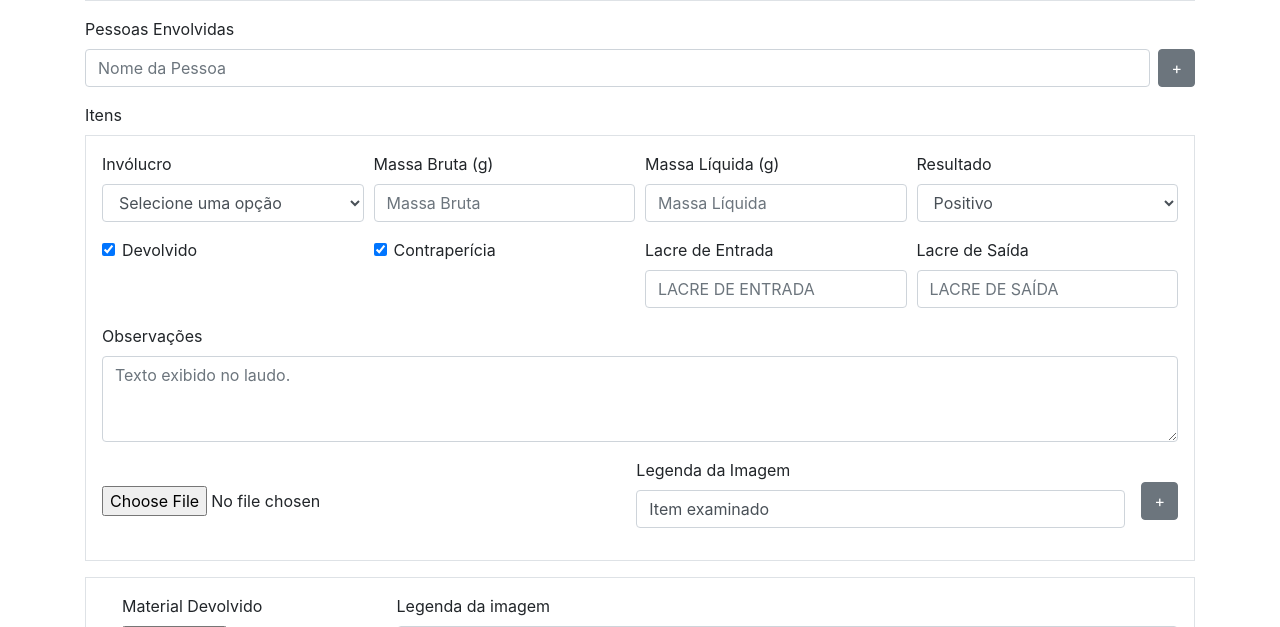
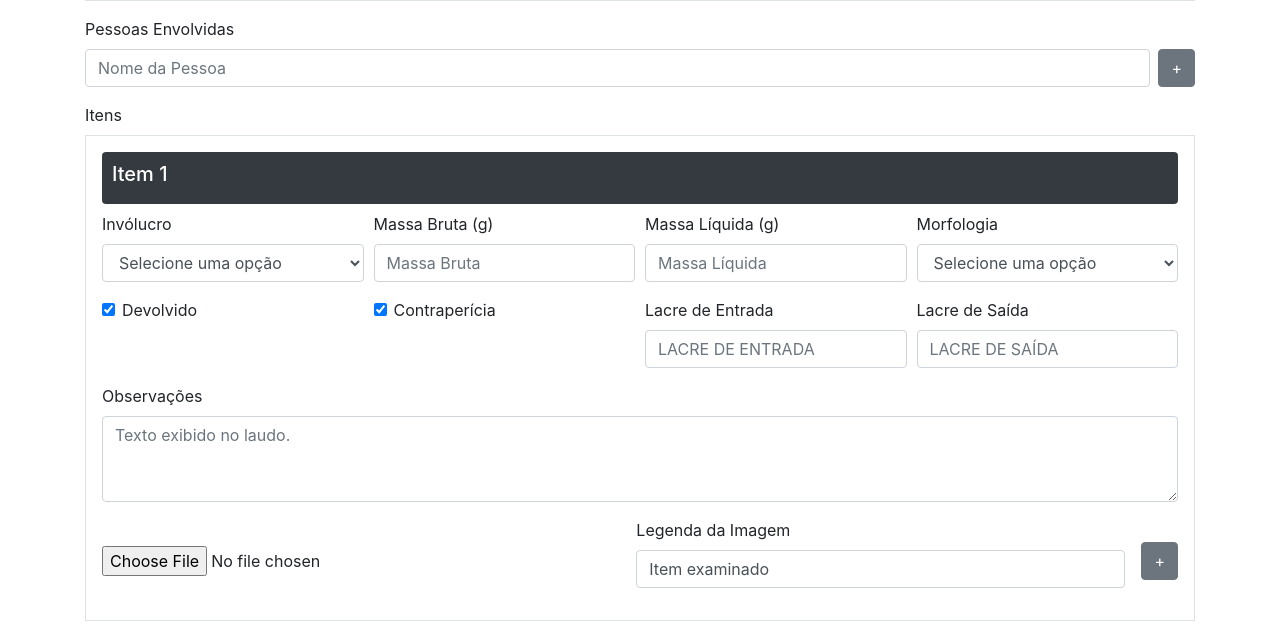
Before and after one commit to PeritoCriminal/MyReport, a Django app: page /drugs/ in a window 1280 px wide. Shown: the part 863-1490 px from the top of the page. Run offline with Django 5.2, Linux system fonts and the light colour scheme; the visitor is signed in with stand-in values (Sample User, id 1); some libraries are stand-ins or nearby versions.

Commit message:
drugs_report.html, combo para selecionar morfologias em elementos estáticos e criados dinamicamente

```diff
--- a/myreportapp/static/css/styles.css
+++ b/myreportapp/static/css/styles.css
@@ -3,6 +3,12 @@
     margin-bottom: 20px !important;
 }
 
+.item-header-dark {
+    background-color: #343a40;  /* Cor de fundo escura, ajuste conforme necessário */
+    color: #ffffff;  /* Cor do texto para garantir que seja visível sobre o fundo escuro */
+    padding: 10px;  /* Ajuste o preenchimento conforme necessário */
+    border-radius: 4px;  /* Opcional: adicione bordas arredondadas */
+}
 
 .reports-links {
     display: flex;
--- a/myreportapp/templates/drugs_report.html
+++ b/myreportapp/templates/drugs_report.html
@@ -98,6 +98,9 @@
     <div id="item-container">
         <label>Itens</label>
         <div class="item-group form-group border p-3 mb-3">
+            <div class="item-header-dark mb-2">
+                <h5>Item 1</h5>
+            </div>
             <div class="form-row">
                 <div class="form-group col-md-3">
                     <label for="packaging">Invólucro</label>
@@ -114,11 +117,9 @@
                     <input type="number" step="0.01" name="massa_liquida[]" id="massa-liquida" class="form-control" placeholder="Massa Líquida" required>
                 </div>
                 <div class="form-group col-md-3">
-                    <label for="resultado">Resultado</label>
-                    <select id="resultado" name="resultado[]" class="form-control">
-                        <option value="positivo">Positivo</option>
-                        <option value="inconclusivo">Inconclusivo</option>
-                        <option value="negativo">Negativo</option>
+                    <label for="morphology">Morfologia</label>
+                    <select id="morphology" name="morphology[]" class="form-control">
+                        <option value="">Selecione uma opção</option>
                     </select>
                 </div>
             </div>
@@ -229,35 +230,40 @@ document.getElementById('people-involved-container').addEventListener('click', f
 
 document.addEventListener('DOMContentLoaded', function() {
     // Função para adicionar um novo item
+    let itemCount = 1;  // Contador global para itens
+
 function addItem() {
+    itemCount++;  // Incrementa o contador para o novo item
+
     const container = document.getElementById('item-container');
     const newItem = document.createElement('div');
     newItem.className = 'item-group form-group border p-3 mb-3';
     newItem.innerHTML = `
+        <div class="item-header-dark mb-2">
+            <h5>Item ${itemCount}</h5>  <!-- Cabeçalho com número do item -->
+        </div>
         <div class="form-row">
             <div class="form-group col-md-3">
                 <label for="packaging">Invólucro</label>
-                    <select id="packaging" name="packaging[]" class="form-control">
+                <select class="packaging-select form-control">
                     <option value="">Selecione uma opção</option>
                 </select>
             </div>
 
             <div class="form-group col-md-3">
                 <label for="massa-bruta">Massa Bruta (g)</label>
-                    <input type="number" step="0.01" name="massa_bruta[]" id="massa-bruta" class="form-control" placeholder="Massa Bruta" required>
+                <input type="number" step="0.01" name="massa_bruta[]" class="form-control" placeholder="Massa Bruta" required>
             </div>
 
             <div class="form-group col-md-3">
                 <label for="massa-liquida">Massa Líquida (g)</label>
-                    <input type="number" step="0.01" name="massa_liquida[]" id="massa-liquida" class="form-control" placeholder="Massa Líquida" required>
+                <input type="number" step="0.01" name="massa_liquida[]" class="form-control" placeholder="Massa Líquida" required>
             </div>
 
             <div class="form-group col-md-3">
-                    <label for="resultado">Resultado</label>
-                    <select id="resultado" name="resultado[]" class="form-control">
-                        <option value="positivo">Positivo</option>
-                        <option value="inconclusivo">Inconclusivo</option>
-                        <option value="negativo">Negativo</option>
+                <label for="morphology">Morfologia</label>
+                <select class="morphology-select form-control">
+                    <option value="">Selecione uma opção</option>
                 </select>
             </div>
         </div>
@@ -265,33 +271,33 @@ document.addEventListener('DOMContentLoaded', function() {
         <div class="form-row">
             <div class="form-group col-md-3">
                 <div class="form-check">
-                        <input type="checkbox" name="devolvido[]" id="devolvido" class="form-check-input" checked>
-                        <label for="devolvido" class="form-check-label">Devolvido</label>
+                    <input type="checkbox" name="devolvido[]" class="form-check-input" checked>
+                    <label class="form-check-label">Devolvido</label>
                 </div>
             </div>
 
             <div class="form-group col-md-3">
                 <div class="form-check">
-                        <input type="checkbox" name="contrapericia[]" id="contrapericia" class="form-check-input" checked>
-                        <label for="contrapericia" class="form-check-label">Contraperícia</label>
+                    <input type="checkbox" name="contrapericia[]" class="form-check-input" checked>
+                    <label class="form-check-label">Contraperícia</label>
                 </div>
             </div>
 
             <div class="form-group col-md-3">
                 <label for="lacre-entrada">Lacre de Entrada</label>
-                    <input type="text" name="lacre_entrada[]" id="lacre-entrada" class="form-control" placeholder="Lacre de Entrada" style="text-transform: uppercase;" required>
+                <input type="text" name="lacre_entrada[]" class="form-control" placeholder="Lacre de Entrada" style="text-transform: uppercase;" required>
             </div>
 
             <div class="form-group col-md-3">
                 <label for="lacre-saida">Lacre de Saída</label>
-                    <input type="text" name="lacre_saida[]" id="lacre-saida" class="form-control" placeholder="Lacre de Saída" style="text-transform: uppercase;" required>
+                <input type="text" name="lacre_saida[]" class="form-control" placeholder="Lacre de Saída" style="text-transform: uppercase;" required>
             </div>
         </div>
 
         <!-- Campo de texto para observações -->
         <div class="form-group">
             <label for="observacoes">Observações</label>
-                <textarea class="form-control" id="observacoes" name="observacoes[]" rows="3" placeholder="Texto exibido no laudo."></textarea>
+            <textarea class="form-control" name="observacoes[]" rows="3" placeholder="Texto exibido no laudo."></textarea>
         </div>
 
         <div class="d-flex justify-content-between align-items-center mt-3">
@@ -299,7 +305,7 @@ document.addEventListener('DOMContentLoaded', function() {
 
             <div class="form-check form-group flex-grow-1 mx-3 w-100">
                 <label for="imagem-legenda_item">Legenda da Imagem</label>
-                    <input type="text" class="form-control" id="imagem-legenda_item" name="imagem_legenda_item[]" value="Item examinado">
+                <input type="text" class="form-control" name="imagem_legenda_item[]" value="Item examinado">
             </div>
 
             <button type="button" class="btn btn-secondary add-item">+</button>
@@ -308,11 +314,11 @@ document.addEventListener('DOMContentLoaded', function() {
     `;
 
     container.appendChild(newItem);
+    const newSelectPac = newItem.querySelector('.packaging-select');
+    populateSelectPac(newSelectPac);
 
-
-        const newSelect = newItem.querySelector('#packaging');
-        populateSelect(newSelect);
-
+    const newSelectMorph = newItem.querySelector('.morphology-select');
+    populateSelectMorph(newSelectMorph);
 
     // Adiciona event listeners aos novos botões
     newItem.querySelector('.add-item').addEventListener('click', addItem);
@@ -330,10 +336,12 @@ document.addEventListener('DOMContentLoaded', function() {
     });
 });
 
+
+
+
+
 const packaging = {{ packaging|safe }};
-
-// Função para popular o combobox
-function populateSelect(selectElement) {
+function populateSelectPac(selectElement) {
     for (const key in packaging) {
         const option = document.createElement('option');  // Cria o elemento <option>
         option.value = key;  // Define o valor como a chave do dicionário
@@ -341,10 +349,18 @@ function populateSelect(selectElement) {
         selectElement.appendChild(option);  // Adiciona a opção ao combobox
     }
 }
-document.querySelectorAll('select[name="packaging[]"]').forEach(populateSelect);
-// Seleciona todos os elementos <select> com o atributo name="packaging[]"
+document.querySelectorAll('select[name="packaging[]"]').forEach(populateSelectPac);
 
-
+const morphology = {{ morphology|safe }};
+function populateSelectMorph(selectElement) {
+    for (const key in morphology) {
+        const option = document.createElement('option');  // Cria o elemento <option>
+        option.value = key;  // Define o valor como a chave do dicionário
+        option.text = key;  // Define o texto da opção como a chave do dicionário
+        selectElement.appendChild(option);  // Adiciona a opção ao combobox
+    }
+}
+document.querySelectorAll('select[name="morphology[]"]').forEach(populateSelectMorph);
 
 
 
--- a/myreportapp/views/drugs_report.py
+++ b/myreportapp/views/drugs_report.py
@@ -54,6 +54,40 @@ def drugs_report(request):
     'Garrafa pet': 'Garrafa(s) aparentemente do tipo PET, fechada(s) por tampa própria de rosca, contendo'
     }
 
+    morphology = {
+    'erva': 'porção de fragmentos vegetais ressequidos, constituídos de folhas, folíolos, inflorescências, caules e frutos.',
+    'tijolo': 'contendo porção de fragmentos vegetais ressequidos, constituídos de folhas, folíolos, inflorescências, caules e frutos, compactados na forma de tijolo.',
+    'planta': 'contendo planta arbustiva com [XX] cm de comprimento e constituído por raiz, caule, folhas, folíolos, inflorescência e frutos',
+    'haxixe': 'contendo porção de substância de aspecto resinoso de coloração amarronzada e de morfologia irregular',
+    'cigarro íntegro': 'contendo cigarro(s) artesanal(ais) confeccionado(s) em papel, contendo fragmentos vegetais ressequidos, constituídos de folhas, folíolos, inflorescências, caules e frutos.',
+    'cigarro queimado': 'contendo cigarro(s) artesanal(ais) parcialmente queimado(s), confeccionado(s) em papel, contendo fragmentos vegetais ressequidos, constituídos de folhas, folíolos, inflorescências, caules e frutos.',
+    'pó': 'contendo porção de material sólido particulado',
+    'pedra': 'contendo porção de material sólido petrificado',
+    'líquido': 'contendo fração líquida translúcida e volátil.',
+    'resina': 'contendo porção de material resinoso',
+    'comprimido': 'contendo porção de material particulado, compactado na forma de comprimido',
+    'selo': 'contendo segmento de papel ilustrado, do tipo "picote" (selo).',
+    'outros': '[Descreva a Morfologia]',
+    'granulado': 'contendo porção de material sólido particulado com grânulos',
+    'dichavador': 'contendo dichavador, do tipo triturador de rotação manual, da marca [X]/ sem marca aparente, de [material: madeira/metal/plástico/material sintético], composto por [X] partes, apresentado resquícios/sujidades.',
+    'Semente/ fruto de maconha': 'contendo porção de material com aspecto de origem vegetal, de formato esférico, coloração amarronzada e com diâmetro médio de aproximadamente 3,0 mm (três milímetros).',
+    'K4': 'contendo segmento(s) de papel de cor [descreva a cor]',
+    'Liquidificador': 'contendo liquidificador, da marca [X]/ sem marca aparente, composto por base e recipiente com hélice de pás cortantes, apresentando resquícios/sujidades.',
+    'balança': 'contendo balança, da marca [X]/ sem marca aparente, com mostrador digital, de carga máxima nominal de [X], apresentando resquícios/sujidades.',
+    'faca': 'contendo faca, da marca [X]/ sem marca aparente, constituída por uma lâmina metálica cortante presa a um cabo de [material: madeira/metal/plástico], apresentando resquícios/sujidades.',
+    'tesoura': 'contendo tesoura, da marca [X]/ sem marca aparente, constituída por duas lâminas metálicas cortantes, unidas por um eixo, apresentando resquícios/sujidades.',
+    'embalagem plástica com resquícios': 'contendo embalagens plásticas com massa total de [x] grama(s), cada unidade dotada de dimensões aproximadas de [x] cm de comprimento por [x] cm de largura, apresentando resquícios/sujidades.',
+    'rolo de plástico filme/papel alumínio/ fita adesiva': 'contendo rolo de [plástico filme / papel alumínio / fita adesiva], da marca [X]/ sem marca aparente, apresentando resquícios/sujidades.',
+    'mochila/bolsa/mala': 'contendo [mochila / bolsa / mala], de [tecido / couro / material sintético / lona], constituída de [X] compartimentos, apresentando resquícios/sujidades.',
+    'skunk': 'contendo porção de fragmentos vegetais não compactados e constituídos principalmente de inflorescências',
+    'Pote com sujidades': 'contendo recipiente de [cerâmica, vidro, plástico, metal, louça] dotado de tampa própria, apresentando resquícios/sujidades.',
+    'cachimbo': 'contendo cachimbo [opcional: artesanal], de [material: madeira, barro, metal], constituído por um tubo delgado, apresentando fornilho em uma de suas extremidades contendo resquícios/sujidades.',
+    'Frutos maconha': 'contendo frutos do tipo aquênio, ovalados, medindo cerca de 3 mm (três milímetros) de largura por 5 mm (cinco milímetros) de comprimento, com casca brilhante, dura e finamente reticulada.',
+    'prato': 'contendo prato de [material: vidro, plástico, metal, louça], de formato [circular, quadrado], do tipo [raso, fundo] apresentando resquícios/sujidades.',
+    'peneira': 'contendo peneira de formato circular, dotada de cabo e trama [material: metálicos, de plástico], apresentando resquícios/sujidades.'
+    }
+
+
     # Contexto para renderizar o template
     context = {
         'protocol_prefix': 'TOX',
@@ -65,6 +99,7 @@ def drugs_report(request):
         'user_name': user.full_name,
         'msg_about_this_form_to_user': msg_about_this_form_to_user,
         'packaging': packaging,
+        'morphology': morphology,
     }
 
     return render(request, 'drugs_report.html', context)
```
Lines whose indentation alone changed are shown as unchanged.
